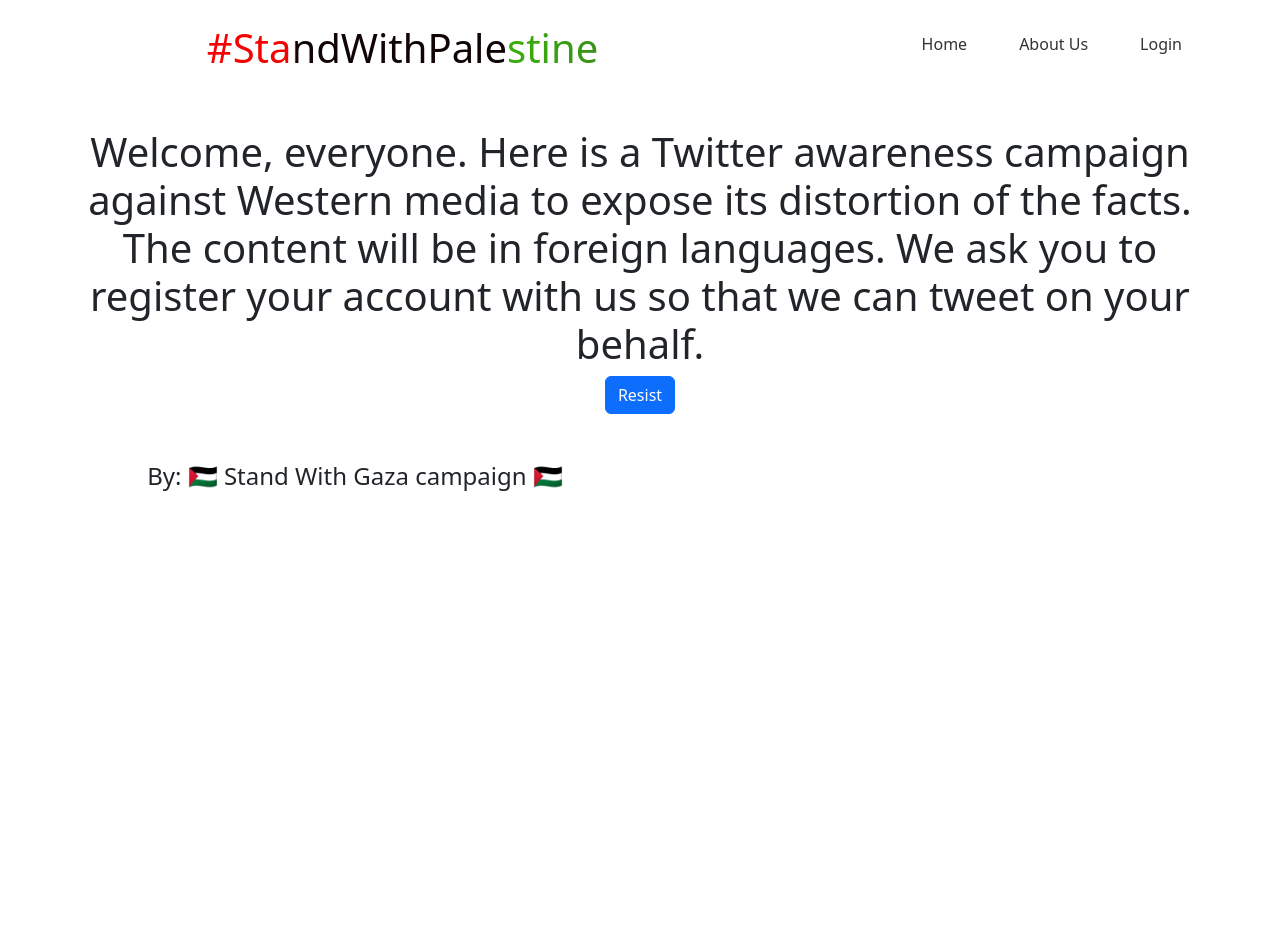
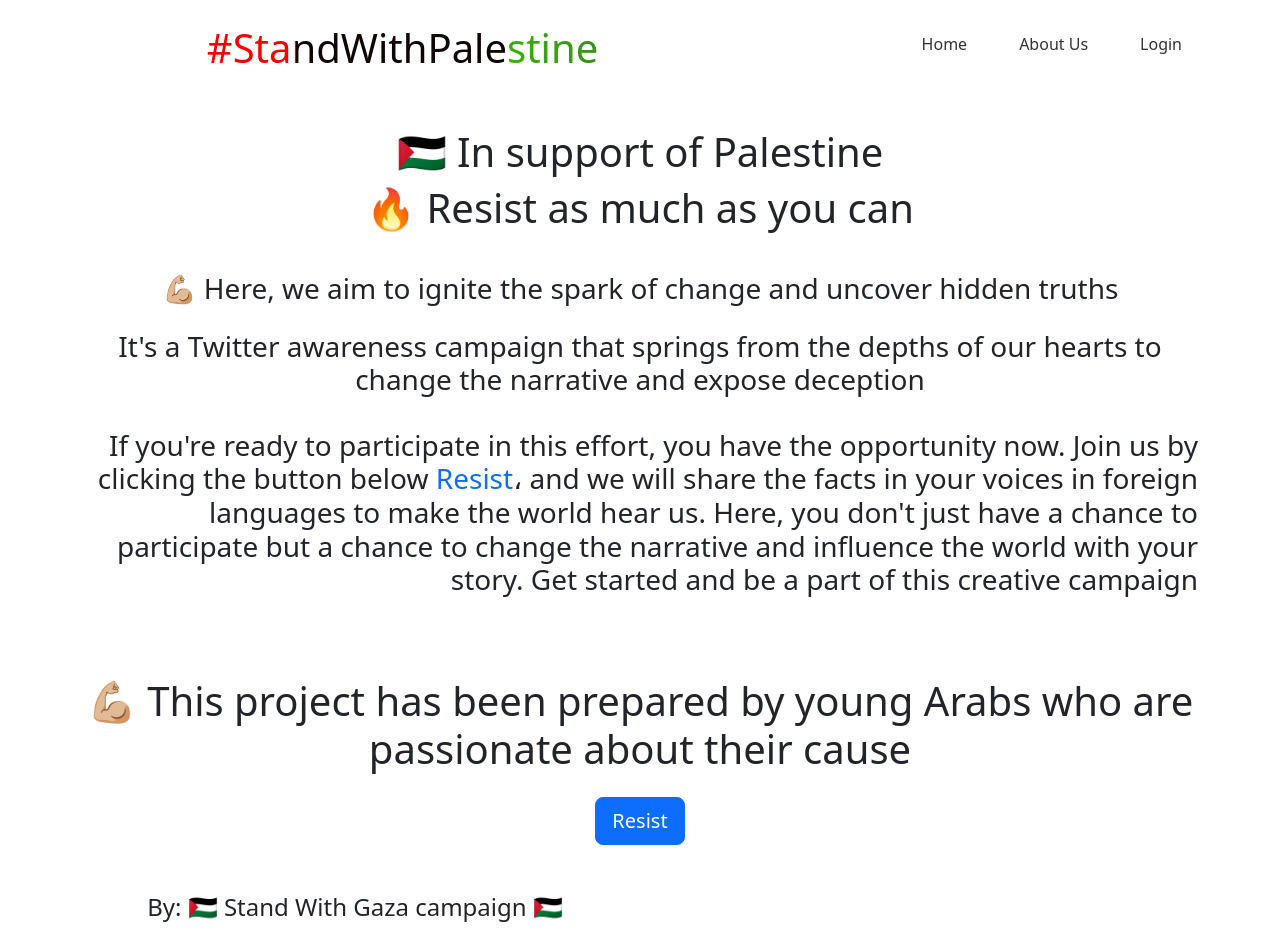
Before and after one commit to Stand-With-Palestine/CrowdTweet, a Django app: page / in a window 1280 px wide. Before the commit the page ends 491 px from the top, so only its background shows below. Run offline with Django 4.2, Linux system fonts and the light colour scheme; some libraries are stand-ins or nearby versions.

Commit message:
change the welcome page content

```diff
--- a/apps/templates/index.html
+++ b/apps/templates/index.html
@@ -4,15 +4,39 @@
     <div class="row">
         <div class="col-md-12">
             <h1 class="text-center">
-                {% trans "Welcome, everyone. Here is a Twitter awareness campaign against Western media to expose its distortion of the facts. The content will be in foreign languages. We ask you to register your account with us so that we can tweet on your behalf." %}
+                🇵🇸 {% trans "In support of Palestine" %}
+            </h1>
+            <h1 class="text-center">
+                🔥 {% trans "Resist as much as you can" %}
             </h1>
         </div>
     </div>
-
-    <div class="row">
+    <div class="row mt-3">
+        <div class="col-md-12">
+            <h3 class="text-center py-3">
+                💪🏼 {% trans "Here, we aim to ignite the spark of change and uncover hidden truths" %}
+            </h3>
+            <h3 class="text-center">
+                {% trans "It's a Twitter awareness campaign that springs from the depths of our hearts to change the narrative and expose deception" %}
+            </h3>
+            <h3 class="text-end py-4">
+                {% trans "If you're ready to participate in this effort, you have the opportunity now. Join us by clicking the button below" %}
+                <span class="text-primary">{% trans "Resist" %}</span>،
+                {% trans "and we will share the facts in your voices in foreign languages to make the world hear us. Here, you don't just have a chance to participate but a chance to change the narrative and influence the world with your story. Get started and be a part of this creative campaign" %}
+            </h3>
+        </div>
+    </div>
+    <div class="row mt-md-5">
+        <div class="col-md-12">
+            <h1 class="text-center">
+                💪🏼 {% trans "This project has been prepared by young Arabs who are passionate about their cause" %}
+            </h1>
+        </div>
+    </div>
+    <div class="row mt-md-3">
         <div class="col-md-12 text-center">
             {% if not request.user.is_authenticated %}
-                <a href="{% url 'post:login' %}" class="btn btn-primary">{% trans "Resist" %}</a>
+                <a href="{% url 'post:login' %}" class="btn btn-primary btn-lg">{% trans "Resist" %}</a>
             {% endif %}
         </div>
     </div>
```
Also changed, not shown: apps/locale/ar/LC_MESSAGES/django.po, 1 other file.
